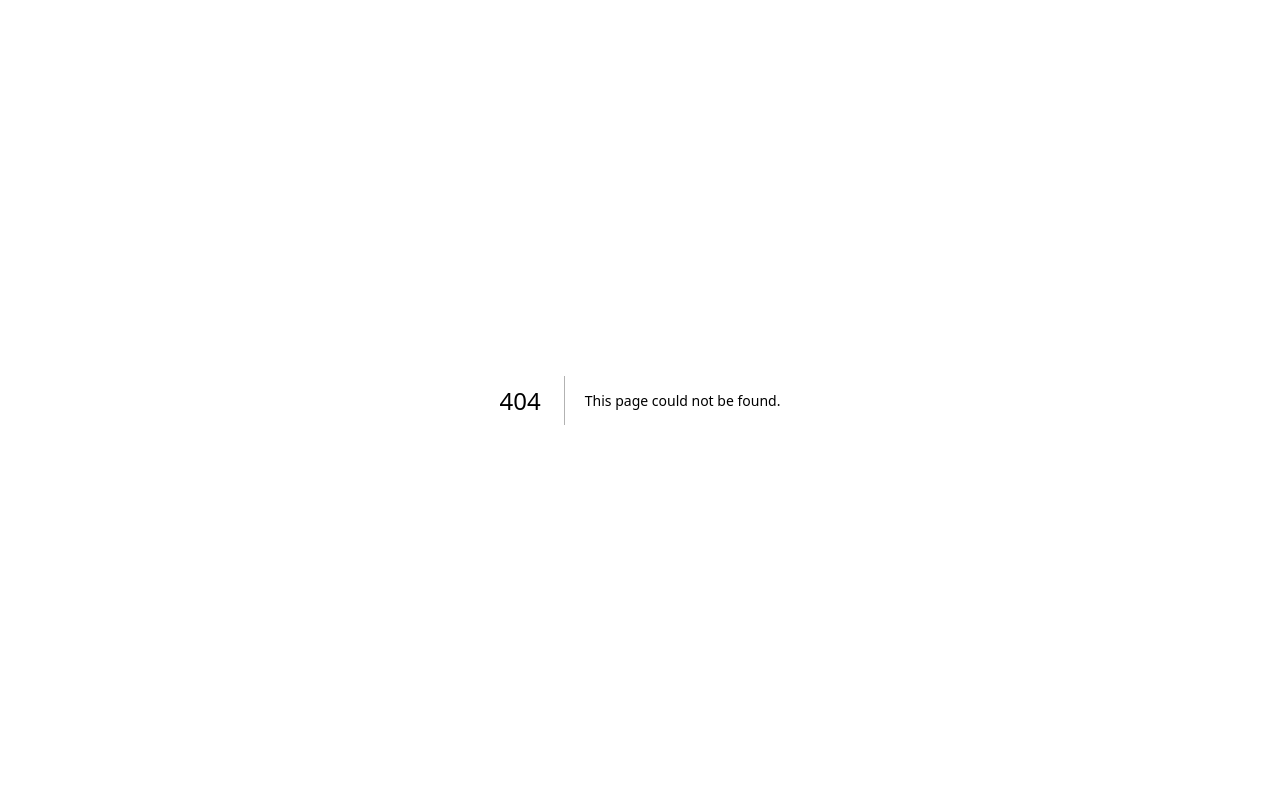
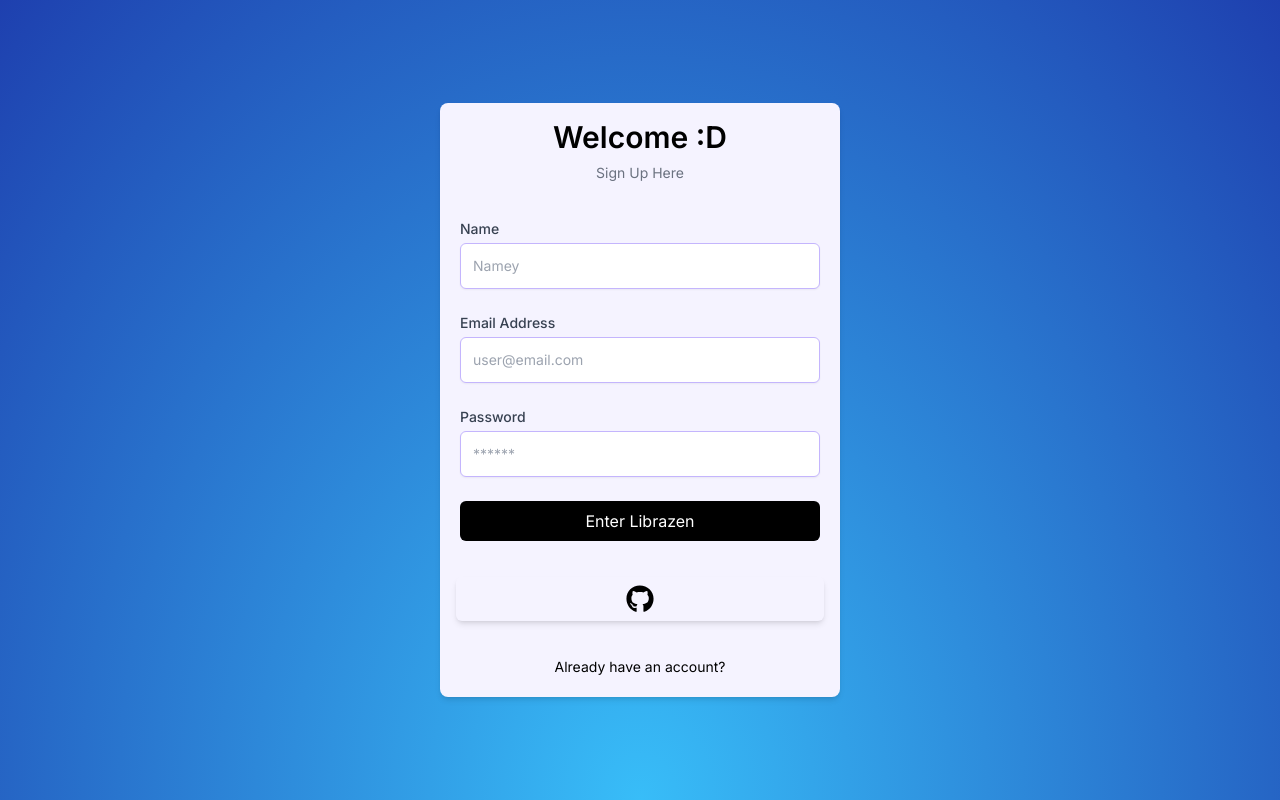
Before and after one commit to Vishy70/Librazen, a Next.js app in the folder library-r-s-n/: page /register in a window 1280 px wide. Before the commit this address had no page. Built offline with nearby package versions, Linux system fonts and the light colour scheme.

Commit message:
Added rest of UI wrappers for login/register form

```diff
--- /dev/null
+++ b/library-r-s-n/app/(auth)/register/page.jsx
@@ -0,0 +1,11 @@
+import RegisterForm from "@/components/auth/RegisterForm";
+
+
+export default function RegisterPage()
+{
+
+
+    return (
+        <RegisterForm />
+    );
+}
--- a/library-r-s-n/components/auth/LoginButton.jsx
+++ b/library-r-s-n/components/auth/LoginButton.jsx
@@ -2,6 +2,7 @@
 
 import { useRouter } from "next/navigation";
 
+//NOTE: Get rid of this button, add routing functionality to StyledButton!
 export function LoginButton({ children, mode="redirect", isChild })
 {
     /*
--- /dev/null
+++ b/library-r-s-n/components/auth/RegisterForm.jsx
@@ -0,0 +1,83 @@
+"use client";
+
+import React from "react";
+import { useState } from "react";
+
+import CardWrapper from "@/components/auth/CardWrapper";
+import { Form, FormGroup, FormLabel, Input } from "@/components/ui/Forms";
+import { StyledButton } from "../ui/StyledButton";
+
+export default function LoginForm() {
+  const [formData, setFormData] = useState({
+    name: "",
+    email: "",
+    password: "",
+  });
+
+  const handleChange = (event) => {
+    const { name, value } = event.target;
+    setFormData((prevData) => {
+      return {
+        ...prevData,
+        [name]: value,
+      };
+    });
+  };
+
+  const handleSubmit = () => {};
+
+  return (
+    <CardWrapper
+      headerTitle="Welcome :D"
+      headerLabel="Sign Up Here"
+      redirectButtonLabel="Already have an account?"
+      redirectButtonHref="/login"
+      showSocial={true}
+    >
+      <Form onSubmit={handleSubmit}>
+      <FormGroup>
+          <FormLabel htmlFor="email">Name</FormLabel>
+          <Input
+            id="name"
+            type="text"
+            name="name"
+            value={formData.name}
+            onChange={handleChange}
+            placeholder={"Namey"}
+            required
+          />
+        </FormGroup>
+
+        <FormGroup>
+          <FormLabel htmlFor="email">Email Address</FormLabel>
+          <Input
+            id="email"
+            type="email"
+            name="email"
+            value={formData.email}
+            onChange={handleChange}
+            placeholder={"user@email.com"}
+            required
+          />
+        </FormGroup>
+
+        <FormGroup>
+          <FormLabel htmlFor="password">Password</FormLabel>
+          <Input
+            id="password"
+            type="password"
+            name="password"
+            value={formData.password}
+            onChange={handleChange}
+            placeholder={"******"}
+            required
+          />
+        </FormGroup>
+
+        <StyledButton variant="secondary" size="md" className={"w-full"}>
+          Enter Librazen
+        </StyledButton>
+      </Form>
+    </CardWrapper>
+  );
+}
--- /dev/null
+++ b/library-r-s-n/components/auth/Social.jsx
@@ -0,0 +1,14 @@
+import { StyledButton } from "../ui/StyledButton";
+import { FaGithub } from "react-icons/fa"
+
+
+export function Social()
+{
+    return (
+        <div className="flex items-center justify-center w-full gap-x-2">
+            <StyledButton size="md" variant="outline" className={"flex p-1 w-full"} onClick={() => {}}>
+                <FaGithub className="h-7 w-7"/>
+            </StyledButton>
+        </div>
+    )
+}
--- a/library-r-s-n/components/ui/CardComponents.jsx
+++ b/library-r-s-n/components/ui/CardComponents.jsx
@@ -1,5 +1,6 @@
 import clsx from 'clsx'
 
+//TODO: Add customization to Card component
 export function Card({ children, className }) {
   return (
     <div className={clsx("bg-violet-50 shadow-md rounded-lg overflow-hidden", className)}>
```
